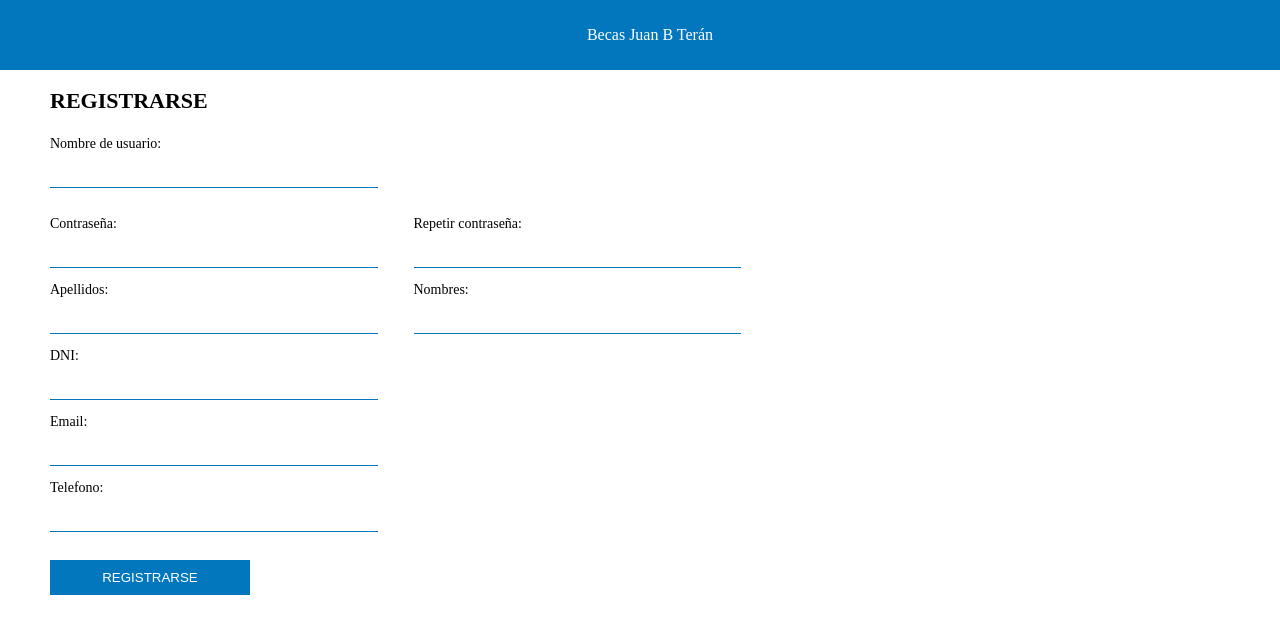
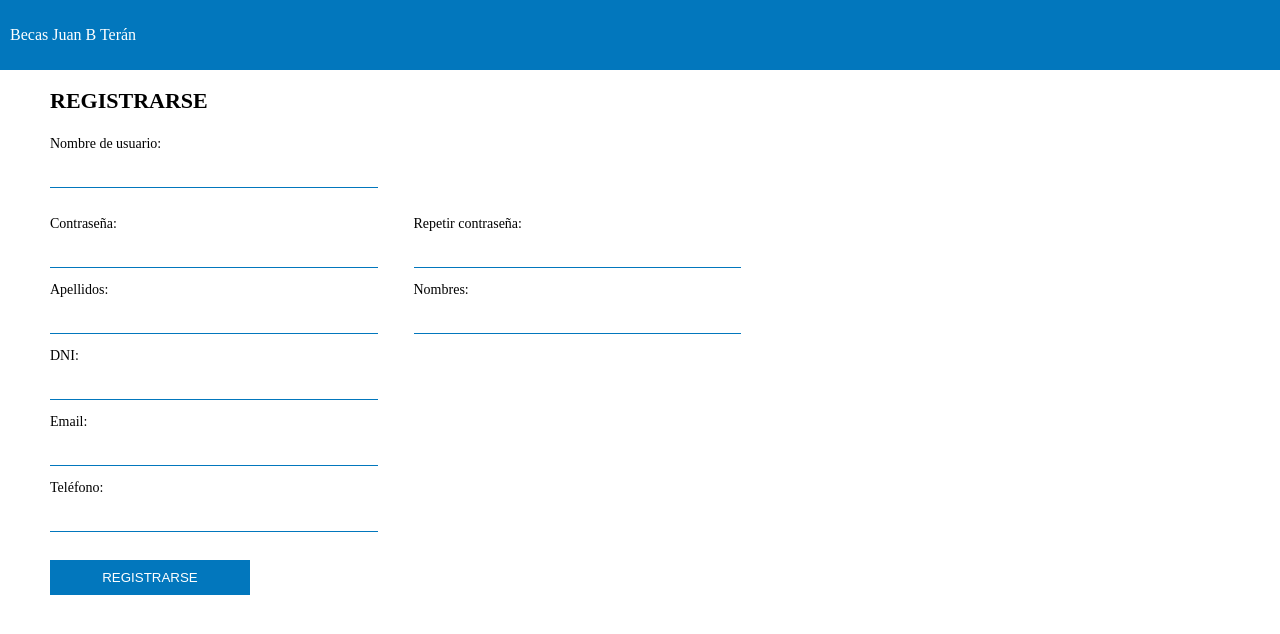
Before and after one commit to gbalsells/becas-api, a PHP site: page /pages/register.php in a window 1280 px wide. Shown: the top 634 px of the page. Run offline with PHP 8.4, Linux system fonts and the light colour scheme; the visitor is signed in with stand-in values (Sample User, id 1); some web fonts are replaced.

Commit message:
Correcciones

```diff
--- a/components/CaratulaAlumno.php
+++ b/components/CaratulaAlumno.php
@@ -60,7 +60,7 @@
                 <ul class="caratula__datos__info">
                     <li><b>DNI: </b><?php echo $alumno->getDNI();?></li>
                     <li><b>Email: </b><?php echo $alumno->getEmail();?></li>
-                    <li><b>Telefono: </b><?php echo $alumno->getTelefono();?></li>
+                    <li><b>Teléfono: </b><?php echo $alumno->getTelefono();?></li>
                 </ul>
                 <h3>Datos académicos</h3>
                 <ul class="caratula__datos__info">
--- a/main.css
+++ b/main.css
@@ -55,7 +55,7 @@ input{
   width: 100%;
   height: 70px;
   display: flex;
-  justify-content: center;
+  justify-content: space-between;
   background-color: #0277bd;
   color: white;
   list-style-type: none;
--- a/pages/home.php
+++ b/pages/home.php
@@ -7,7 +7,10 @@
     <title>Home - Becas Juan B. Teran</title>
 </head>
 <body>
-
+    <nav class="top-bar">
+        Bienvenido, <?php echo $user->getNombre(); ?>
+        <a href="models/logout.php">Cerrar sesión</a>
+    </nav>
     <?php
     if ($user->getTipoUsuario() === 0) {
         include_once 'components/listaAlumnos.php';
--- a/pages/register.php
+++ b/pages/register.php
@@ -40,7 +40,7 @@
       <p>Email: <br>
         <input type="email" name="email">
       </p>
-      <p class="registro__tel">Telefono: <br>
+      <p class="registro__tel">Teléfono: <br>
         <input type="tel" name="telefono">
       </p>
       <div class="registro__button">
```
